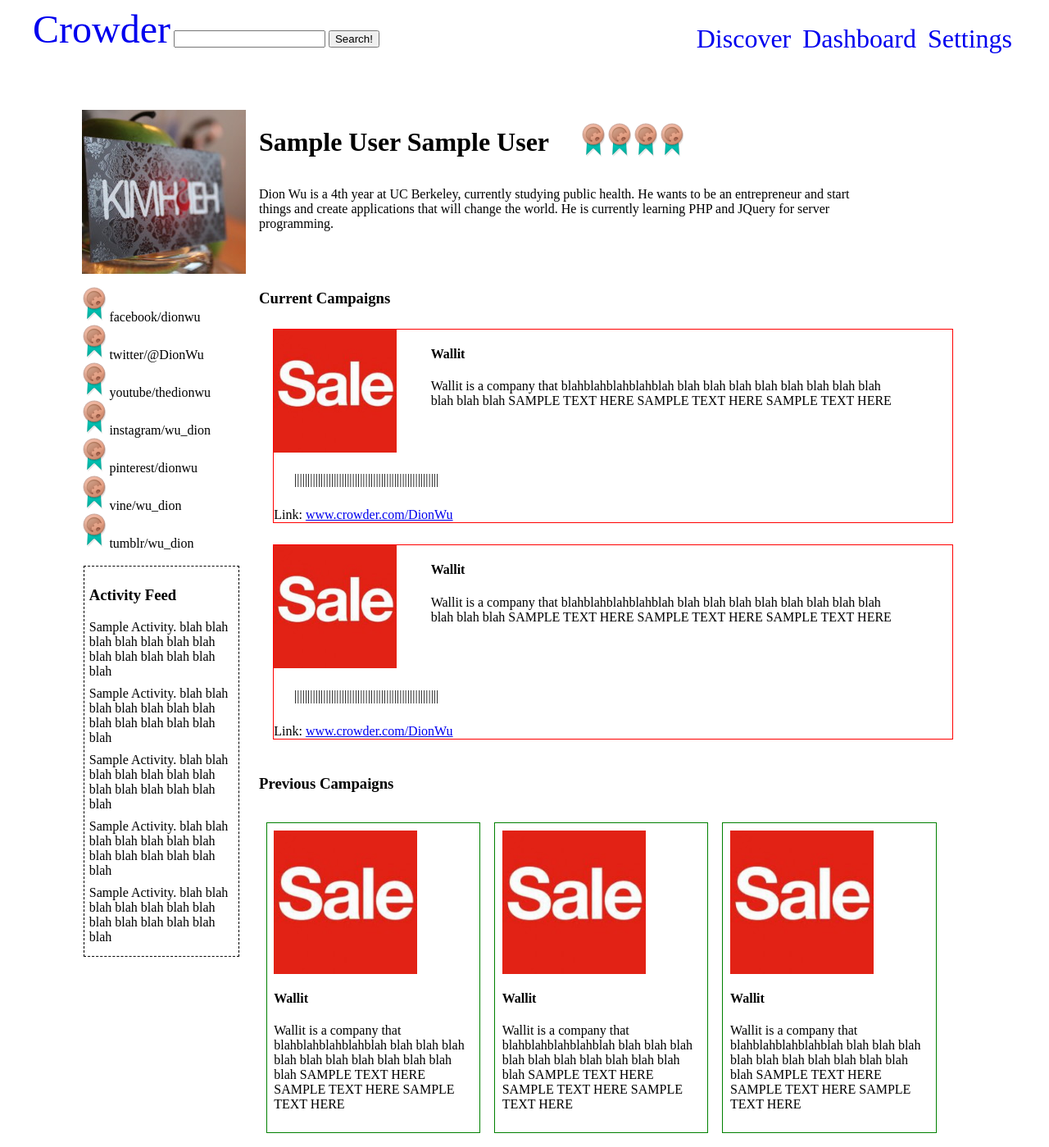
After one commit to DionWu/crowder, a PHP site: page /userProfile.php in a window 1280 px wide. The commit adds this page. Shown: the whole page at 82% size. Run offline with PHP 8.4, Linux system fonts and the light colour scheme; the visitor is signed in with stand-in values (Sample User, id 1); some libraries are stand-ins or nearby versions.

Commit message:
Second batch of commits. Finished login/registration. Created home & profile pages. Working on implement php/ajax functionality to them

```diff
--- a/crowder.css
+++ b/crowder.css
@@ -1,3 +1,220 @@
 .passwordError {
 	border: 1px solid #f00;
 }
+
+body {
+	width:1200px;
+	margin-left:auto;
+	margin-right:auto;
+}
+
+.pageBody {
+	width:90%;
+	margin: 5% auto;
+}
+
+/* HEADER */
+.header {
+	display: block;
+}
+.header .logo, .search, .navbar {
+	display: inline-block;
+}
+.header .logo {
+
+}
+.header .logo a {
+	font-size: 3em;
+	text-decoration: none;
+}
+.header .search {
+	width: 300px;
+	margin-left: auto;
+	margin-right: auto;
+}
+.header .navbar {
+	display:block;
+	float:right;
+}
+.header .navbar .navList > li {
+	list-style: none;
+	display:inline-block;
+	margin:5px;
+}
+.header .navbar .navList > li > a {
+	text-decoration: none;
+	font-size: 2em;
+}
+
+/* HEADER SETTINGS POPUP*/
+.settingsPopup {
+}
+.settingsList {
+	position:absolute;
+	top:70px;
+	right:80px;
+}
+.settingsList li {
+	position: relative;
+	right: 30px;
+	list-style:none;
+	margin:5px;
+}
+.settingsList li a {
+	text-decoration: none;
+	font-size:1em;
+}
+
+
+
+
+/* FEATURED CAMPAIGNS */
+.featuredContainer, .popularContainer {
+	display: block;
+	margin-top:50px;
+	margin-bottom:50px;
+}
+
+.featuredCampaign, .popularCampaign {
+	display: inline-block;
+	width: 250px;
+	margin-left:20px;
+	margin-right:20px;
+}
+
+/* POPULAR CAMPAIGNS */
+
+
+
+
+/* USER/COMPANY PROFILE PAGE */
+#userPic, #companyPic {
+	float:left;
+}
+#userAbout, #companyAbout {
+	clear:right;
+	width: 70%;
+	padding-left: 20%;
+}
+#userAbout #userName, #companyAbout #companyName {
+	display: inline-block;
+	float: left;
+}
+
+#userMedals ul, #companyMedals ul {
+	display: inline-block;
+}
+
+#userMedals ul li, #companyMedals ul li {
+	display: inline-block;
+	list-style: none;
+}
+
+#userSideBar, #companySideBar {
+	display:inline-block;
+	width:18%;
+	float:left;
+	clear:left;
+}
+#userSocial. #companySocial {
+	display: block;
+	margin:5% 0 ;
+	padding: 4% 2% ;
+}
+
+#userSocial ul li, #companySocial ul li{
+	list-style: none;
+	margin-left:-25%;
+}
+
+
+#userActivityContainer, #companyActivityContainer {
+	display:inline-block;
+	margin: 1%;
+	padding: 3%;
+	border:1px dashed black;
+}
+
+.userActivity, .companyActivity {
+	display: block;
+	margin: 5% 0;
+}
+
+#userMainBody, #companyMainBody {
+	float:right;
+	width:80%;
+}
+
+/* User Profile Only */
+
+#userCurrCampContainer {
+	display:block;
+}
+
+.userCurrCamp {
+	display:block;
+	margin: 3% 2%;
+	border:1px solid red;
+}
+
+.userCurrCamp img {
+	display:inline-block;
+	width:150px;
+	height:150px;
+	float: left;
+	margin-right: 5%;
+}
+
+.userCurrCampAbout{
+	display:inline-block;
+	width: 70%;
+}
+
+.userCurrCamp .durationAndLink {
+	clear:both;
+}
+.userCurrCamp .durationBar {
+	display: inline-block;
+	margin:3%;
+}
+
+.userCurrCamp .userCampaignLink {
+	display:inline-block;
+	margin-left:3%;
+}
+
+#userPrevCampContainer {
+	display:block;
+	margin-top:5%;
+}
+
+.userPrevCamp {
+	display:block;
+	margin: 2% 1%;
+	padding: 1%;
+	width: 28%;
+	float: left;
+	border: 1px solid green;
+}
+
+.userPrevCamp img {
+	height:175px;
+	width:175px;
+}
+
+
+/* Company Profile Only */
+
+#companyCurrCampName {
+	display:inline-block;
+	float:left;
+}
+
+#companyCurrCamp > button {
+	float:left;
+	margin-left: 30%;
+}
+
+#companyCurrCampVideo {
+	clear:both;
+}
--- a/database.php
+++ b/database.php
@@ -102,7 +102,7 @@ class customerDAO {
 
 
 	// Check for duplicate of username or email
-	public function checkForDup($firstname, $lastname, $companyName, $email, $username, $unhashedPassword, $retypePassword) {
+	public function checkForDup($firstname, $lastname, $companyName, $email, $username, $unhashedPassword) {
 		$sql = "SELECT email, username FROM customerLogin WHERE email = :email OR username = :username";
 		$stmt = $this->db->prepare($sql);
 		$stmt->execute(array(
@@ -164,16 +164,16 @@ class customerDAO {
 class customer extends customerDAO {
 	static $customerID, $firstname, $lastname, $companyName, $email, $customerType;
 
-	// Define static variables
+	// Define static variables & set them to SESSION variables
 	public function defineSESSION($sessionID) {
 		$customerInfo = self::fetchCustomerInfo($sessionID);
 		foreach ($customerInfo as $key=>$value) {
-			self::$customerID = $value['customerID'];
-			self::$firstname = $value['firstname'];
-			self::$lastname = $value['lastname'];
-			self::$companyName = $value['companyName'];
-			self::$email = $value['email'];
-			self::$customerType = $value['customerType'];
+			self::$customerID = $_SESSION['customerID'] = $value['customerID'];
+			self::$firstname = $_SESSION['firstname'] = $value['firstname'];
+			self::$lastname = $_SESSION['lastname'] = $value['lastname'];
+			self::$companyName = $_SESSION['companyName'] = $value['companyName'];
+			self::$email = $_SESSION['email'] = $value['email'];
+			self::$customerType = $_SESSION['customerType'] = $value['customerType'];
 		}
 	}
 
@@ -191,7 +191,7 @@ class customer extends customerDAO {
 				return $registrationResult['emailError'] . "<br>" . $registrationResult['usernameError'];
 			} else {
 				self::defineSESSION($sessionID);
-				return "Registration Successful!";
+				return "Authentication Verified";
 			}
 		}
 	}
@@ -207,7 +207,7 @@ class customer extends customerDAO {
 			return "Your login information was incorrect. Please try again";
 		} else {
 			self::defineSESSION($sessionID);
-				return "Welcome " . self::$firstname;
+			return "Authentication Verified";
 		}
 	}
 
--- /dev/null
+++ b/header.php
@@ -0,0 +1,43 @@
+	<?php
+		session_start();
+		include 'database.php';
+	?>
+
+	<!-- header -->
+	<div class="header">
+		<div class="logo">
+			<a href="home.php"> Crowder </a>
+		</div>
+		<div class="search">
+			<form class="searchBar">
+				<input type="text" name="searchQuery">
+				<input type="submit" value="Search!">
+			</form>
+		</div>
+		<div class="navbar">
+			<ul class="navList">
+				<li> <a href="#"> Discover </a></li>
+				<li> <a href="#"> Dashboard </a></li>
+				<li class="settings"> <a href="#"> Settings </a>
+					<div class="settingsPopup">
+						<ul class="settingsList">
+							<li> <a href=
+									<?php
+										if ($_SESSION['customerType'] === "user")
+										{ echo "userProfile.php"; } else {
+											echo "companyProfile.php";}
+									?>
+								> Profile </a></li>
+							<li> <a href="#"> Settings </a></li>
+							<li>
+								<form class="logout" action="logout.php" method="post">
+									<button type="submit" name="logoutButton" class="logoutButton">Logout</button>
+								</form>
+							</li>
+						</ul>
+					</div>
+				</li>
+
+			</ul>
+		</div>
+	</div>
--- a/login.php
+++ b/login.php
@@ -5,7 +5,5 @@
 	$customer = new customer(Conn::checkConn());
 	$loginResultMsg = $customer->login($_POST['username'], $_POST['password']);
 
-	echo $loginResultMsg;
-
-
+ 	echo $loginResultMsg;
 ?>
--- a/logout.php
+++ b/logout.php
@@ -4,6 +4,6 @@
 	include 'database.php';
 	$customer = new customer(Conn::checkConn());
 	$customer->logout();
-
+	header("Location: loginPage.php");
 
 ?>
--- /dev/null
+++ b/userProfile.php
@@ -0,0 +1,142 @@
+<html>
+<head>
+	<link rel="stylesheet" type="text/css" href="crowder.css" />
+</head>
+
+<body>
+
+	<?php
+		require 'header.php';
+	?>
+
+	<div class="pageBody">
+
+		<div id="userPic">
+			<img src="images/placeholder.jpg">
+		</div>
+
+		<div id="userAbout">
+			<h1 id="userName"> <?php echo $_SESSION['firstname'] . " " . $_SESSION['lastname'] ?> </h1>
+			<div id="userMedals">
+				<ul>
+					<li> <img src="images/badge.png"> </li>
+					<li> <img src="images/badge.png"> </li>
+					<li> <img src="images/badge.png"> </li>
+					<li> <img src="images/badge.png"> </li>
+				</ul>
+			</div>
+			<p id="About"> Dion Wu is a 4th year at UC Berkeley, currently studying public health. He wants to be an entrepreneur and start things and create applications that will change the world. He is currently learning PHP and JQuery for server programming.</p>
+		</div>
+
+
+		<div id="userSidebar">
+			<div id="userSocial">
+				<ul>
+					<li> <img src="images/badge.png"> facebook/dionwu </li>
+					<li> <img src="images/badge.png"> twitter/@DionWu </li>
+					<li> <img src="images/badge.png"> youtube/thedionwu </li>
+					<li> <img src="images/badge.png"> instagram/wu_dion </li>
+					<li> <img src="images/badge.png"> pinterest/dionwu </li>
+					<li> <img src="images/badge.png"> vine/wu_dion </li>
+					<li> <img src="images/badge.png"> tumblr/wu_dion </li>
+				</ul>
+			</div>
+
+			<div id="userActivityContainer">
+				<h3> Activity Feed </h3>
+				<div class="userActivity">
+					Sample Activity. blah blah blah blah blah blah blah blah blah blah blah blah blah
+				</div>
+				<div class="userActivity">
+					Sample Activity. blah blah blah blah blah blah blah blah blah blah blah blah blah
+				</div>
+				<div class="userActivity">
+					Sample Activity. blah blah blah blah blah blah blah blah blah blah blah blah blah
+				</div>
+				<div class="userActivity">
+					Sample Activity. blah blah blah blah blah blah blah blah blah blah blah blah blah
+				</div>
+				<div class="userActivity">
+					Sample Activity. blah blah blah blah blah blah blah blah blah blah blah blah blah
+				</div>
+			</div>
+		</div>
+
+		<div id="userMainBody">
+			<div id="userCurrCampContainer">
+				<h3> Current Campaigns </h3>
+				<div class="userCurrCamp">
+					<a href="#"> <img src="images/placeholder2.jpg" class="userCurrCampPic"> </a>
+					<div class="userCurrCampAbout">
+						<h4> Wallit </h4>
+						<p> Wallit is a company that blahblahblahblahblah blah blah blah blah blah blah blah blah blah blah blah SAMPLE TEXT HERE SAMPLE TEXT HERE SAMPLE TEXT HERE </p>
+					</div>
+					<div class="durationAndLink">
+						<div class="durationBar">
+							|||||||||||||||||||||||||||||||||||||||||||||||||||||||
+						</div>
+						<div class="userCampLink">
+							Link: <a href="#">www.crowder.com/DionWu</a>
+						</div>
+					</div>
+				</div>
+
+				<div class="userCurrCamp">
+					<a href="#"> <img src="images/placeholder2.jpg" class="userCurrCampPic"> </a>
+					<div class="userCurrCampAbout">
+						<h4> Wallit </h4>
+						<p> Wallit is a company that blahblahblahblahblah blah blah blah blah blah blah blah blah blah blah blah SAMPLE TEXT HERE SAMPLE TEXT HERE SAMPLE TEXT HERE </p>
+					</div>
+					<div class="durationAndLink">
+						<div class="durationBar">
+							|||||||||||||||||||||||||||||||||||||||||||||||||||||||
+						</div>
+						<div class="userCampLink">
+							Link: <a href="#">www.crowder.com/DionWu</a>
+						</div>
+					</div>
+				</div>
+			</div>
+
+
+			<div id="userPrevCampContainer">
+				<h3> Previous Campaigns </h3>
+				<div class="userPrevCamp">
+					<a href="#"> <img src="images/placeholder2.jpg" class="userPrevCampPic"> </a>
+					<div class="userPrevCampInfo">
+						<div class="userPrevCampAbout">
+							<h4> Wallit </h4>
+							<p> Wallit is a company that blahblahblahblahblah blah blah blah blah blah blah blah blah blah blah blah SAMPLE TEXT HERE SAMPLE TEXT HERE SAMPLE TEXT HERE </p>
+						</div>
+					</div>
+				</div>
+
+				<div class="userPrevCamp">
+					<a href="#"> <img src="images/placeholder2.jpg" class="userPrevCampPic"> </a>
+					<div class="userPrevCampInfo">
+						<div class="userPrevCampAbout">
+							<h4> Wallit </h4>
+							<p> Wallit is a company that blahblahblahblahblah blah blah blah blah blah blah blah blah blah blah blah SAMPLE TEXT HERE SAMPLE TEXT HERE SAMPLE TEXT HERE </p>
+						</div>
+					</div>
+				</div>
+
+				<div class="userPrevCamp">
+					<a href="#"> <img src="images/placeholder2.jpg" class="userPrevCampPic"> </a>
+					<div class="userPrevCampInfo">
+						<div class="userPrevCampAbout">
+							<h4> Wallit </h4>
+							<p> Wallit is a company that blahblahblahblahblah blah blah blah blah blah blah blah blah blah blah blah SAMPLE TEXT HERE SAMPLE TEXT HERE SAMPLE TEXT HERE </p>
+						</div>
+					</div>
+				</div>
+			</div>
+		</div>
+
+	</div>
+
+
+	<script type="text/javascript" src="../jquery.js"></script>
+	<script type="text/javascript" src="functions.js"></script>
+</body>
+</html>
```
Also changed, not shown: companyProfile.php (added, +98 -0 lines), functions.js (+35 -8 lines), home.php (added, +82 -0 lines), images/badge.png (added), images/placeholder.jpg (added), images/placeholder2.jpg (added).
